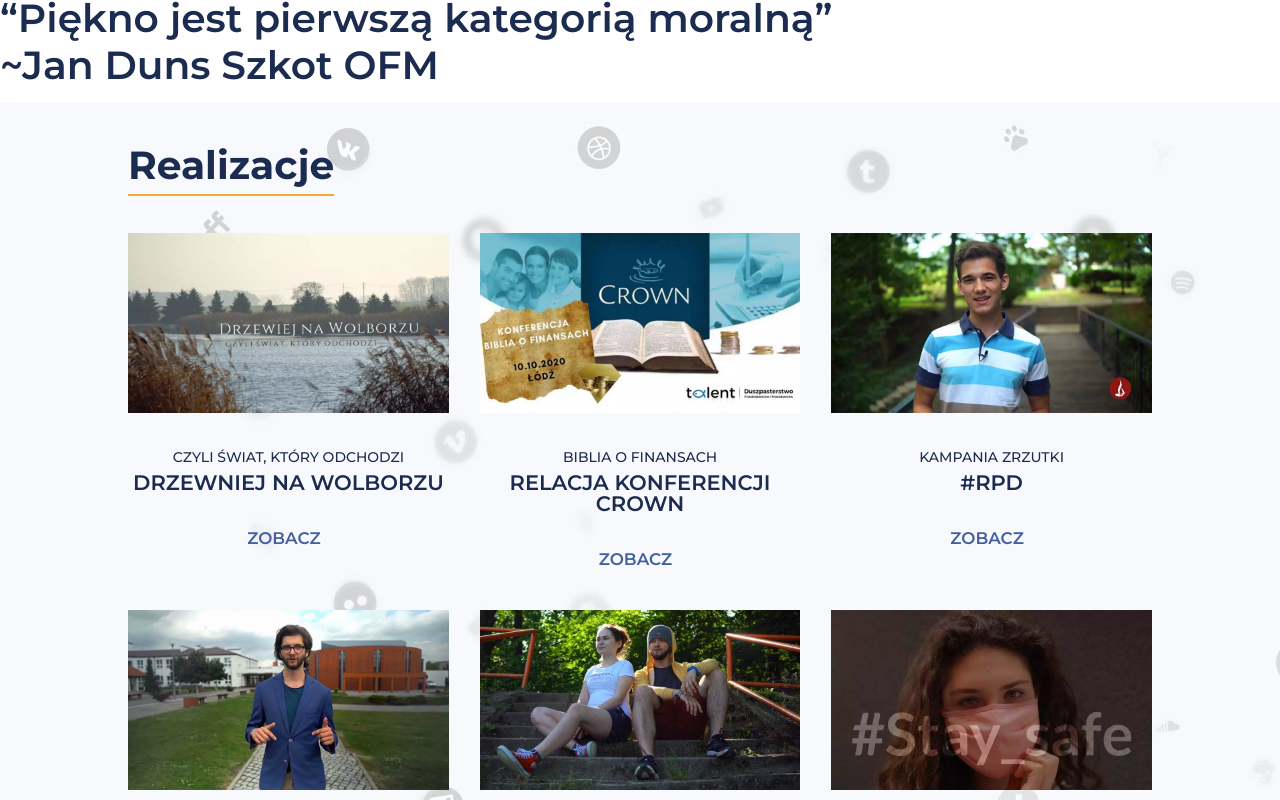
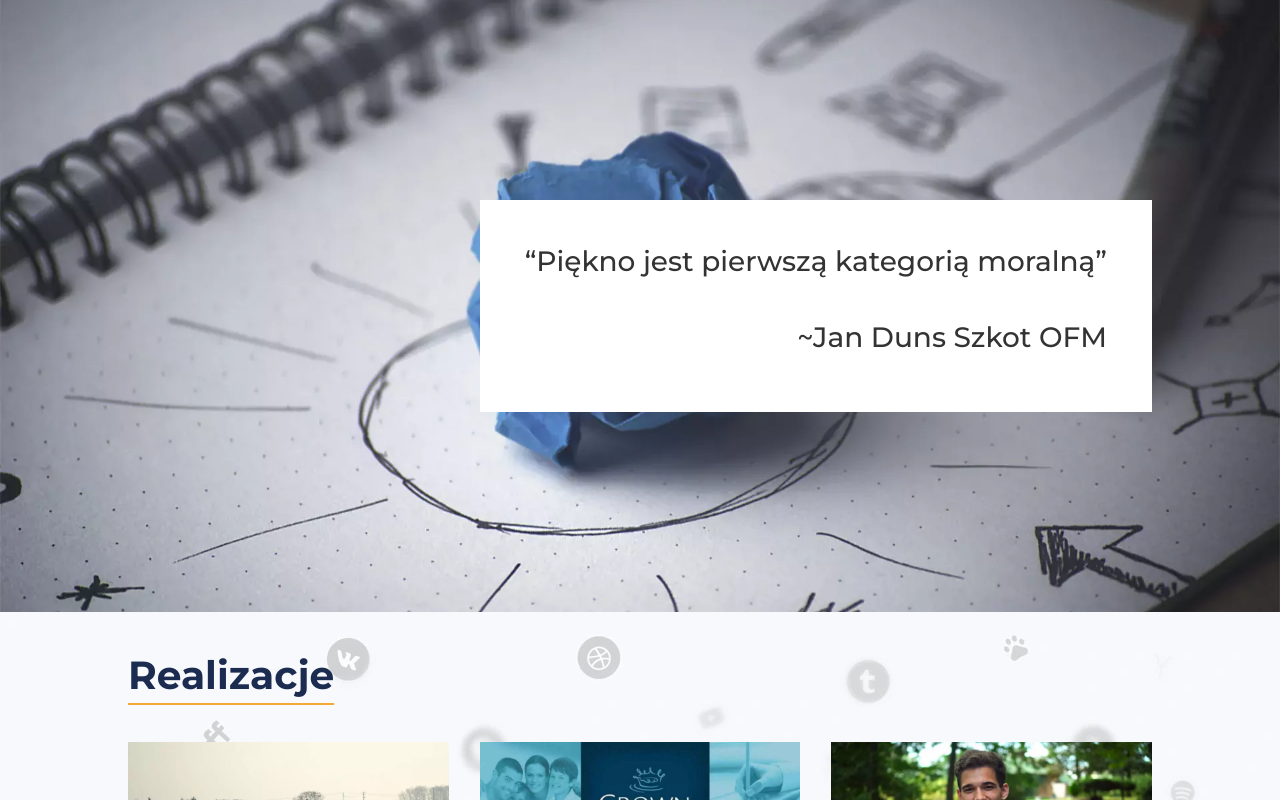
Before and after one commit to Rehaeel/rafal.prokopiak.pl, a React (Create React App) app: page / in a window 1280 px wide. Shown: the top 800 px of the page. Built offline with nearby package versions, Linux system fonts and the light colour scheme.

Commit message:
quote secton

```diff
--- a/src/components/sections/quote/quote.css
+++ b/src/components/sections/quote/quote.css
@@ -0,0 +1,34 @@
+.quote-section {
+    position:relative;
+    display: flex;
+    justify-content: flex-end;
+    height: fit-content;
+    padding: 200px 10%;
+    width: 100%;
+    background: url('../../background/Idea-page.webp') no-repeat center center;
+    background-size: cover;
+}
+
+.quote {
+    position: relative;
+    display: grid;
+    grid-template-columns: 1fr;
+    padding: var(--padding);
+    background-color: #fff;
+    max-width: 750px;
+}
+
+.quote h1 {
+    font-size: 2em;
+    font-weight: 500;
+    color: #333;
+}
+
+.quote h1:first-child {
+    justify-self: start;
+    margin-bottom: 50px;
+}
+
+.quote h1:last-child {
+    justify-self: end;
+}
--- a/src/components/sections/quote/quote.js
+++ b/src/components/sections/quote/quote.js
@@ -5,8 +5,10 @@ export default class Quote extends React.Component {
     render() {
         return (
             <div className="quote-section">
-                <h1>“Piękno jest pierwszą kategorią moralną”</h1>
-                <h1>~Jan Duns Szkot OFM</h1>
+                <div className="quote">
+                    <h1>“Piękno jest pierwszą kategorią moralną”</h1>
+                    <h1>~Jan Duns Szkot OFM</h1>
+                </div>
             </div >
         )
     }
```
